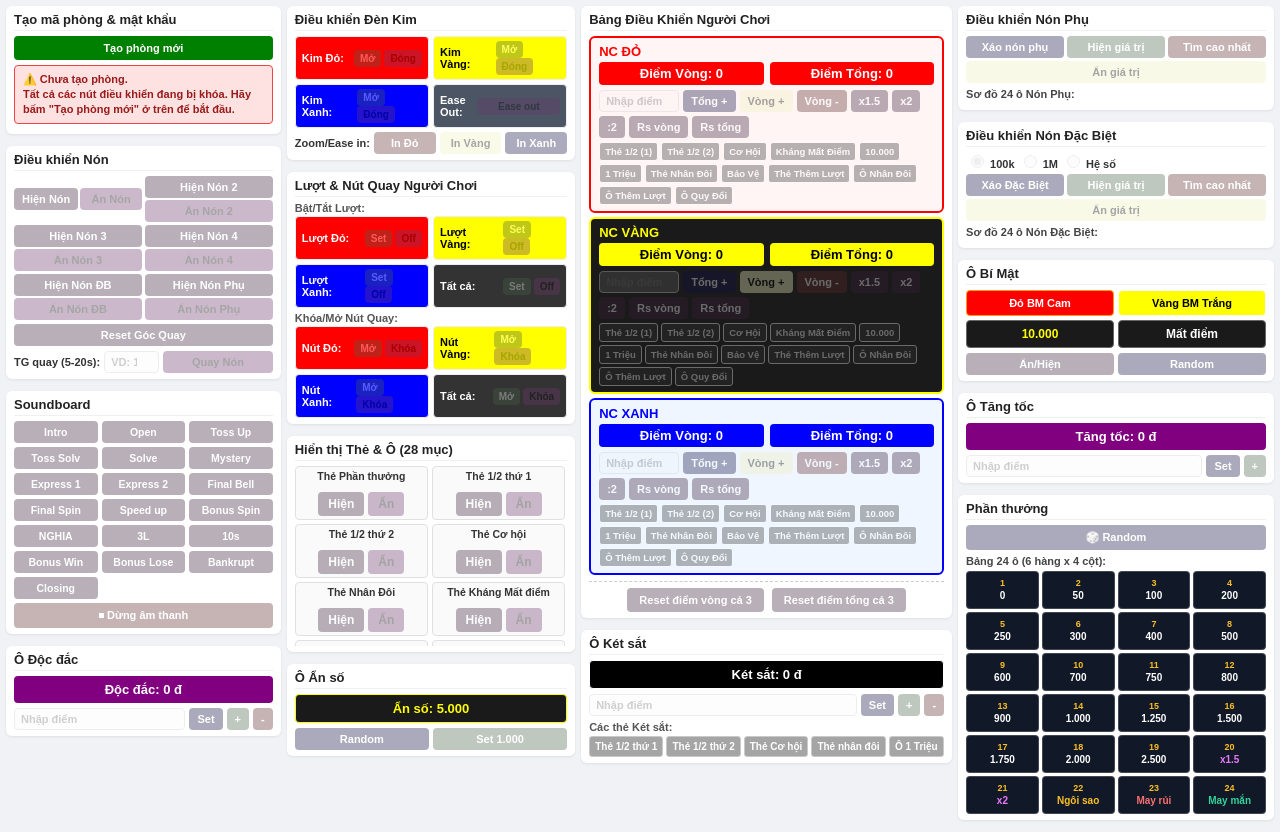
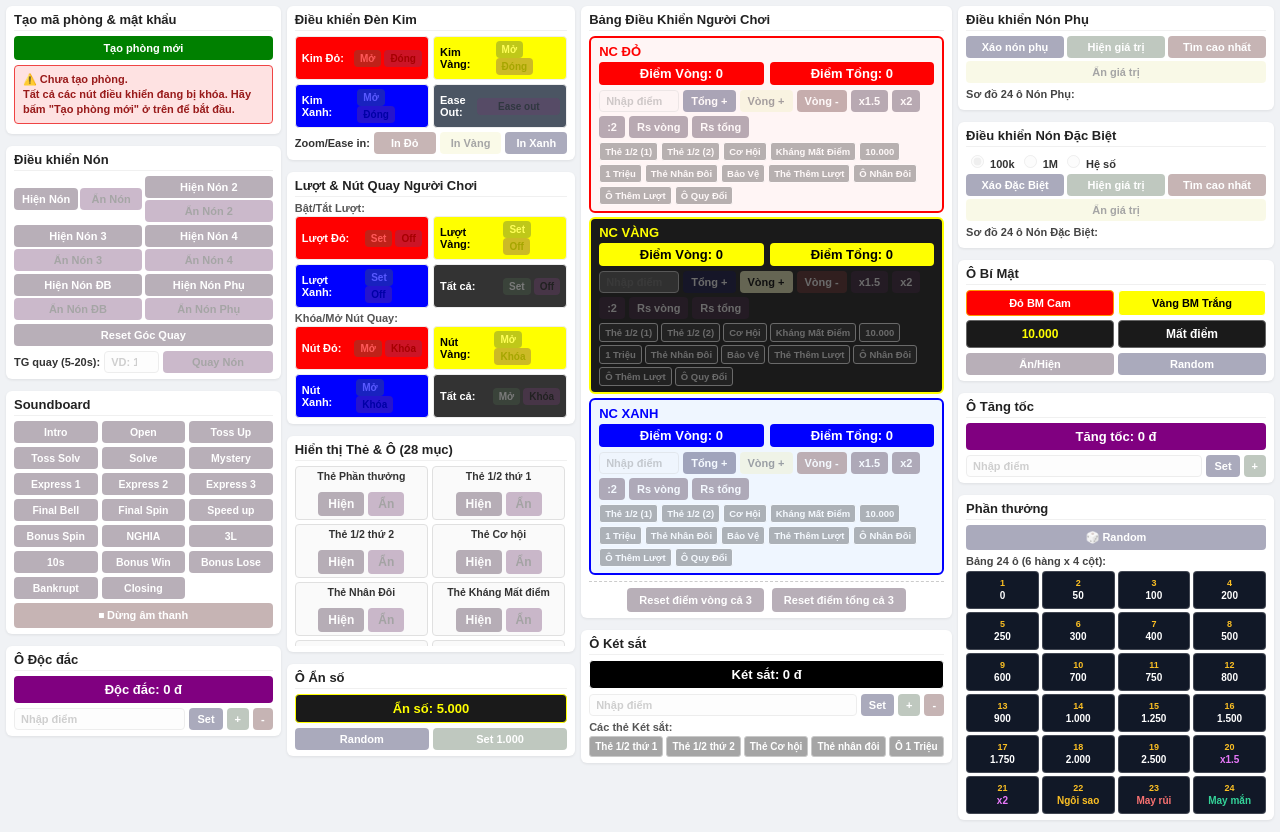
Before and after one commit to TaiNguyen304/Wheel_of_fortune, a plain HTML site: page Controller.html in a window 1280 px wide. Drawn offline with nearby package versions, Linux system fonts and the light colour scheme.

Commit message:
Add Express 3 sound button to Controller.html

```diff
--- a/Controller.html
+++ b/Controller.html
@@ -427,6 +427,7 @@
                     <button class="sound-btn" onclick="triggerSound('mystery.mp3')">Mystery</button>
                     <button class="sound-btn" onclick="triggerSound('express_1.mp3')">Express 1</button>
                     <button class="sound-btn" onclick="triggerSound('express_2.mp3')">Express 2</button>
+                    <button class="sound-btn" onclick="triggerSound('Express 3.mp3')">Express 3</button>
                     <button class="sound-btn" onclick="triggerSound('final_spin_bell.mp3')">Final Bell</button>
                     <button class="sound-btn" onclick="triggerSound('final_spin.mp3')">Final Spin</button>
                     <button class="sound-btn" onclick="triggerSound('speed_up.mp3')">Speed up</button>
```
